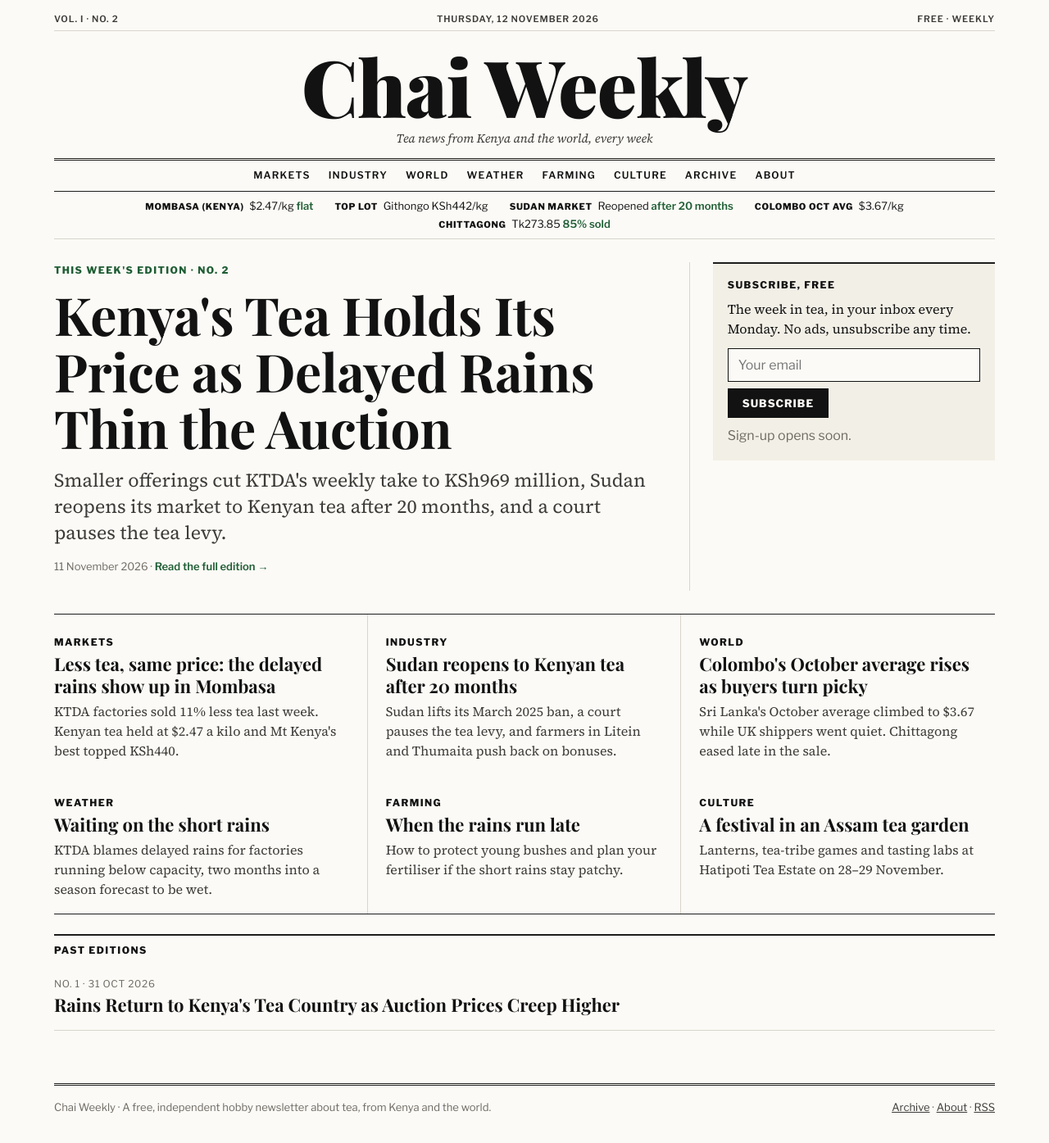
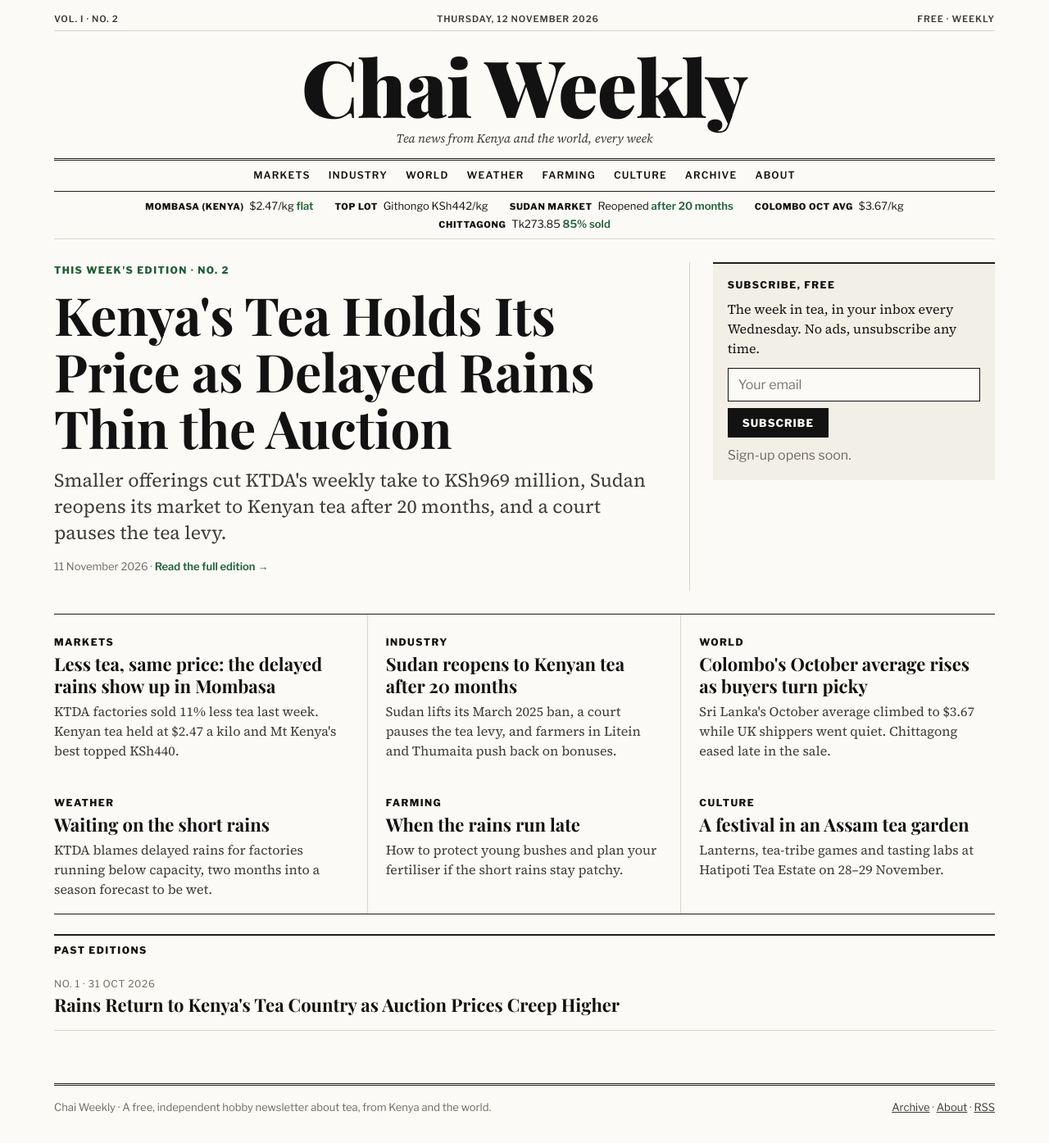
Before and after one commit to maxndungu/chai-weekly, a Jekyll site: the page built from index.html, in a window 1280 px wide. Shown: the whole page at 82% size. Built offline with Jekyll 4.4.1, drawn with Linux system fonts in a browser that asks for light colours; some web fonts are replaced.

Commit message:
Move collection and drafting to Wednesday, after the Mombasa sale
Co-Authored-By: Claude Opus 5.5 <noreply@anthropic.com>
Claude-Session: https://claude.ai/code/session_01NE5qXrBHZVoaUJxcsTibXZ

```diff
--- a/_includes/signup.html
+++ b/_includes/signup.html
@@ -1,6 +1,6 @@
 <section class="signup">
   <h2 class="label">Subscribe, free</h2>
-  <p>The week in tea, in your inbox every Monday. No ads, unsubscribe any time.</p>
+  <p>The week in tea, in your inbox every Wednesday. No ads, unsubscribe any time.</p>
   {% if site.buttondown_username != "" %}
   <form action="https://buttondown.com/api/emails/embed-subscribe/{{ site.buttondown_username }}" method="post" target="popupwindow" class="signup-form">
     <label for="bd-email" class="sr">Email address</label>
```
Also changed, not shown: tools/AUTODRAFT.md (+3 -3 lines), .github/workflows/gather-sources.yml, README.md.
